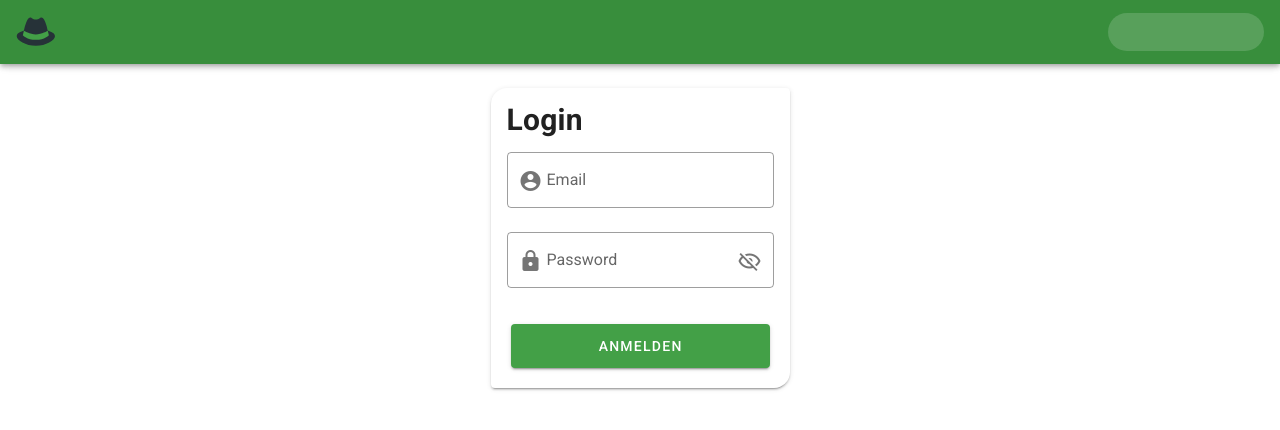
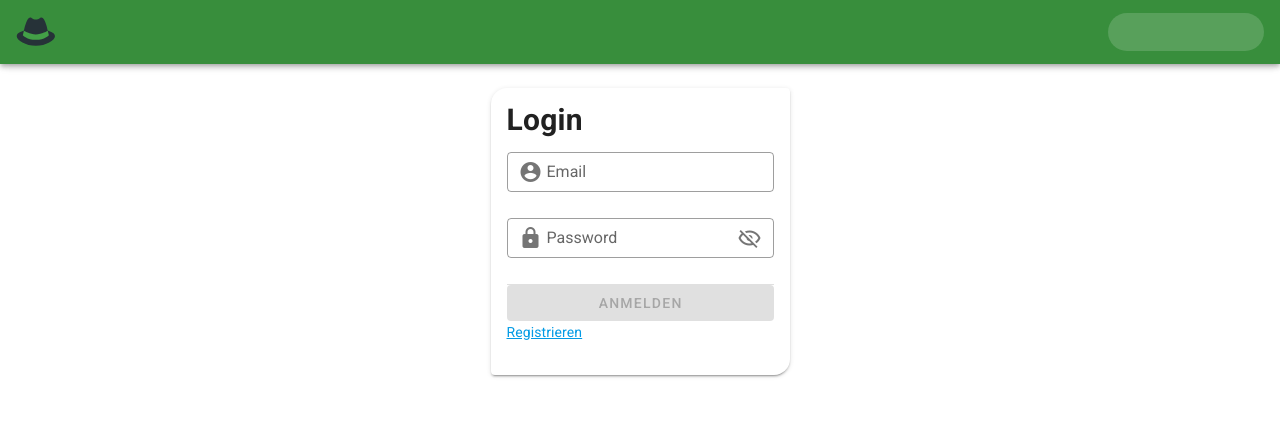
Before and after one commit to yasin-96/greenhat-chat, a Vue app in the folder chat-frontend/: page / in a window 1280 px wide. Shown: the top 430 px of the page. Built offline with nearby package versions, Linux system fonts and the light colour scheme.

Commit message:
frontend: Add state module to ui, change login-view and add minimal rest-calls

```diff
--- a/chat-frontend/package.json
+++ b/chat-frontend/package.json
@@ -8,11 +8,13 @@
     "lint": "vue-cli-service lint"
   },
   "dependencies": {
+    "axios": "^0.21.0",
     "core-js": "^3.6.5",
     "vee-validate": "^4.0.3",
     "vue": "^2.6.11",
     "vue-router": "^3.2.0",
-    "vuetify": "^2.3.21"
+    "vuetify": "^2.3.21",
+    "vuex": "^3.6.0"
   },
   "devDependencies": {
     "@vue/cli-plugin-babel": "~4.5.0",
--- a/chat-frontend/src/components/Login.vue
+++ b/chat-frontend/src/components/Login.vue
@@ -1,50 +1,44 @@
 <template>
   <div>
-    <v-container
-      class="d-flex justify-center justify-sm-center justify-md-center justify-lg-center justify-xl-center"
-    >
+    <v-container class="d-flex justify-center justify-sm-center justify-md-center justify-lg-center justify-xl-center">
       <v-card elevation="2" shaped class="mx-auto my-auto" max-width="400">
         <v-card-title>
           <h2 class="text-center">Login</h2>
         </v-card-title>
         <v-card-text>
-          <v-row>
-            <v-col>
+          <v-form ref="reg_login" v-model="valid">
             <v-text-field
+              dense
               v-model="email"
               label="Email"
               outlined
-                hide-details
               prepend-inner-icon="mdi-account-circle"
               clearable
+              :rules="[rules.required, rules.notEmpty]"
+              required
             ></v-text-field>
-            </v-col>
-          </v-row>
-          <v-row>
-            <v-col>
             <v-text-field
+              dense
               v-model="passwd"
               label="Password"
               :type="showPasswd ? 'text' : 'password'"
               prepend-inner-icon="mdi-lock"
-                :append-icon="
-                  showPasswd ? 'mdi-eye-outline' : 'mdi-eye-off-outline'
-                "
+              :append-icon="showPasswd ? 'mdi-eye-outline' : 'mdi-eye-off-outline'"
               @click:append="showPasswd = !showPasswd"
-                hide-details
               outlined
               clearable
+              :rules="[rules.required, rules.notEmpty]"
+              required
             ></v-text-field>
-            </v-col>
-          </v-row>
-        </v-card-text>
-        <v-card-actions>
-          <v-container>
-            <v-btn block large color="success">
+            <v-divider></v-divider>
+            <v-btn block color="success" :disabled="!valid">
               Anmelden
             </v-btn>
-          </v-container>
-        </v-card-actions>
+            <p>
+              <a href="/register">Registrieren</a>
+            </p>
+          </v-form>
+        </v-card-text>
       </v-card>
     </v-container>
   </div>
@@ -52,15 +46,20 @@
 
 <script>
 export default {
-  name: "Login",
+  name: 'Login',
   data: () => ({
-    email: "",
-    passwd: "",
+    email: '',
+    passwd: '',
+    valid: false,
     showPasswd: false,
+    rules: {
+      required: (value) => (value && !!value) || 'Das Feld ist erforderlich.',
+      notEmpty: (value) => (value !== null || value !== undefined) || 'Feld darf nicht leer bleiben'
+    },
   }),
   methods: {
     login() {
-      alert("asdja");
+      alert('asdja');
     },
   },
   computed: {},
--- a/chat-frontend/src/router/index.js
+++ b/chat-frontend/src/router/index.js
@@ -1,20 +1,26 @@
-import Vue from 'vue'
-import VueRouter from 'vue-router'
-import LoginView from '@/views/LoginView.vue'
-import ChatView from "@/views/ChatView";
+import Vue from 'vue';
+import VueRouter from 'vue-router';
+import LoginView from '@/views/LoginView.vue';
+import RegisterView from '@/views/RegisterView.vue';
+import ChatView from '@/views/ChatView';
 
-Vue.use(VueRouter)
+Vue.use(VueRouter);
 
 const routes = [
   {
     path: '/',
     name: 'LoginView',
-    component: LoginView
+    component: LoginView,
   },
   {
     path: '/chat',
     name: 'ChatView',
-    component: ChatView
+    component: ChatView,
+  },
+  {
+    path: '/register',
+    name: 'RegisterView',
+    component: RegisterView,
   },
   {
     path: '/about',
@@ -22,14 +28,14 @@ const routes = [
     // route level code-splitting
     // this generates a separate chunk (about.[hash].js) for this route
     // which is lazy-loaded when the route is visited.
-    component: () => import(/* webpackChunkName: "about" */ '../views/About.vue')
-  }
-]
+    component: () => import(/* webpackChunkName: "about" */ '../views/About.vue'),
+  },
+];
 
 const router = new VueRouter({
   mode: 'history',
   base: process.env.BASE_URL,
-  routes
-})
+  routes,
+});
 
-export default router
+export default router;
```
Also changed, not shown: chat-frontend/src/services/RestCall.js (added, +45 -0 lines), chat-frontend/src/store/store.js (added, +14 -0 lines), chat-frontend/src/store/modules/userModule.js (added), 1 other file (tests, documents, lock files or other folders). Lines whose indentation alone changed are shown as unchanged.
